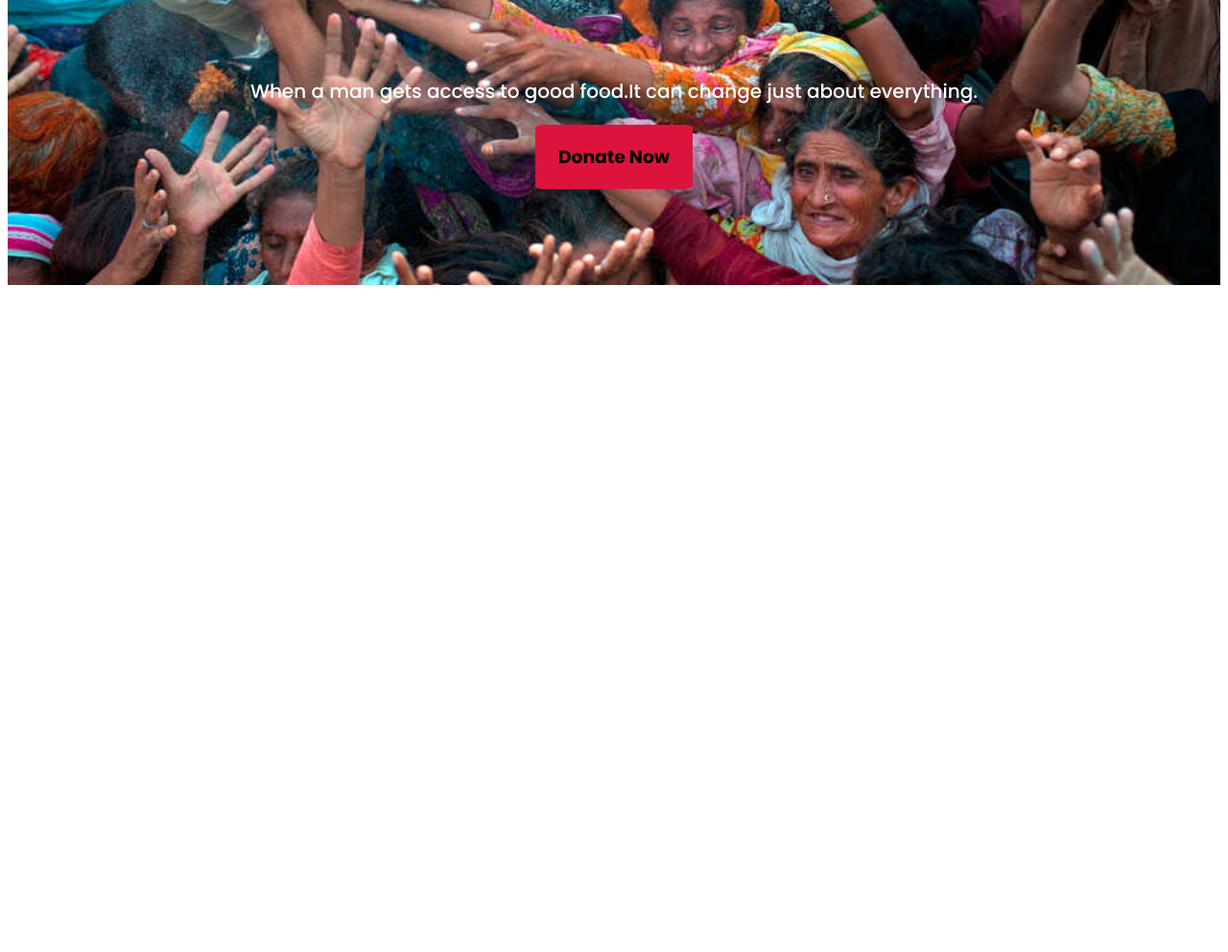
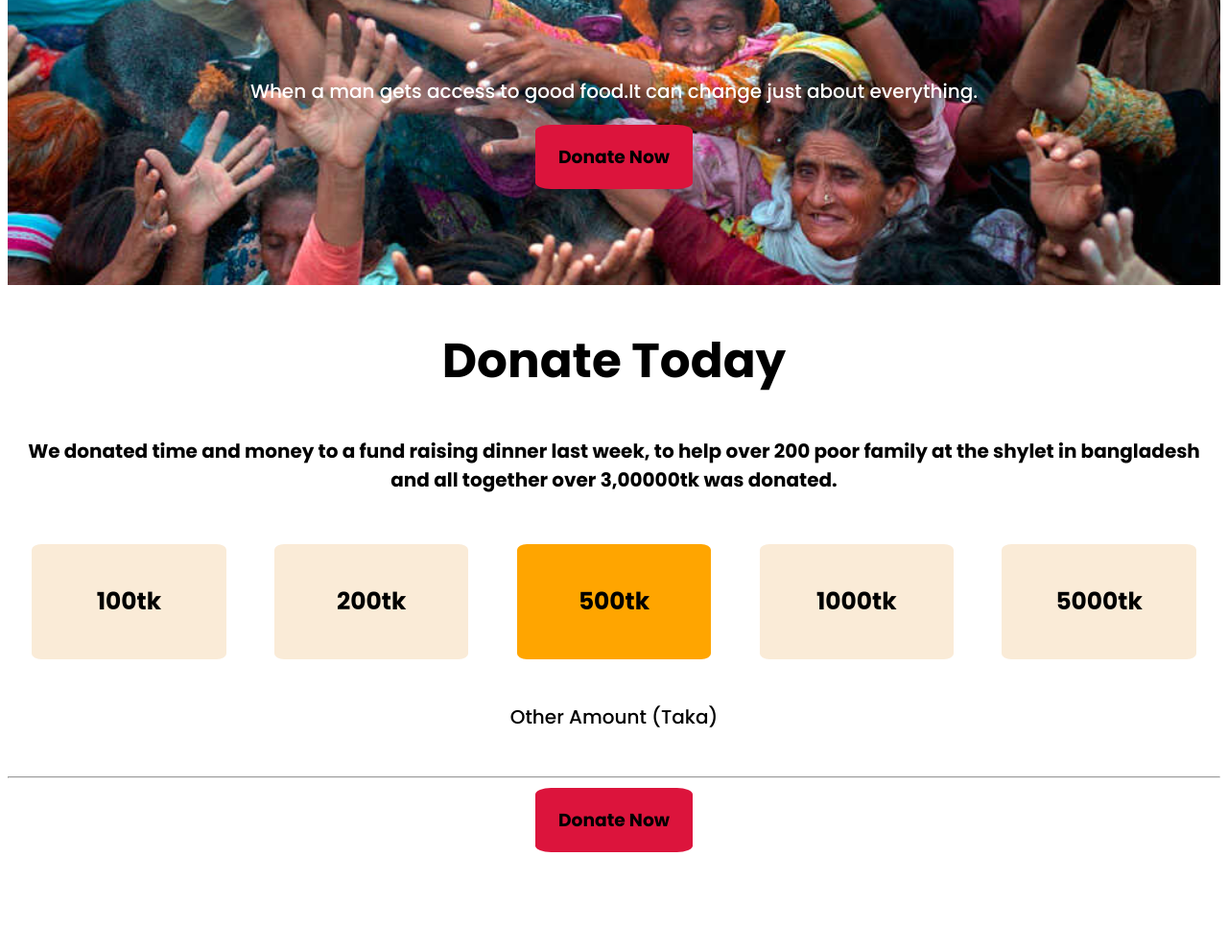
Before and after one commit to NahidHasan2kk2/first-assignment-project, a plain HTML site: page index.html in a window 1280 px wide. Shown: the part 386-1378 px from the top of the page at 96% size. Before the commit the page ends 800 px from the top, so only its background shows below. Drawn offline with Linux system fonts and the light colour scheme.

Commit message:
container added

```diff
--- a/index.html
+++ b/index.html
@@ -23,6 +23,40 @@
         </div>
 
     </section>
+    <section id="container-tag">
+        <div>
+            <h2>Donate Today</h2>
+            <h4>We donated time and money to a fund raising dinner last week, to help over 200 poor family at the shylet
+                in bangladesh and all together over 3,00000tk was donated.</h4>
+        </div>
+        <div class="amount-box-tag">
+            <div class="amount-tag">
+                <h5>100tk</h5>
+            </div>
+            <div class="amount-tag">
+                <h5>200tk</h5>
+            </div>
+            <div class="amount-tag" id="extra-tag">
+                <h5>500tk</h5>
+            </div>
+            <div class="amount-tag">
+                <h5>1000tk</h5>
+            </div>
+            <div class="amount-tag">
+                <h5>5000tk</h5>
+            </div>
+
+        </div>
+        <div>
+            <h6 id="taka-tag">Other Amount (Taka)</h6>
+            <hr>
+            <h3 id="donate-tag">Donate Now</h3>
+        </div>
+
+
+
+
+    </section>
 
 
 
--- a/style.css
+++ b/style.css
@@ -19,7 +19,7 @@ p {
     background-color: crimson;
     padding: 1.5%;
     margin: 10px 550px 10px 550px;
-    border-radius: 5%;
+    border-radius: 10%;
 }
 
 #image-set {
@@ -28,3 +28,42 @@ p {
     background-size: cover;
     height: 600px;
 }
+
+h2 {
+    text-align: center;
+    font-size: 50px;
+}
+
+h4 {
+    text-align: center;
+    font-size: 20px;
+}
+
+.amount-box-tag {
+    display: flex;
+    margin-bottom: 20px;
+}
+
+.amount-tag {
+    text-align: center;
+    width: 100%;
+    font-size: 30px;
+    margin: 2%;
+    background-color: antiquewhite;
+    border-radius: 5%;
+}
+
+#extra-tag {
+    background-color: orange;
+}
+
+#taka-tag {
+    text-align: center;
+    font-size: 20px;
+    font-weight: 200;
+    margin-top: 20px;
+}
+
+#container-tag {
+    height: 650px;
+}
```
